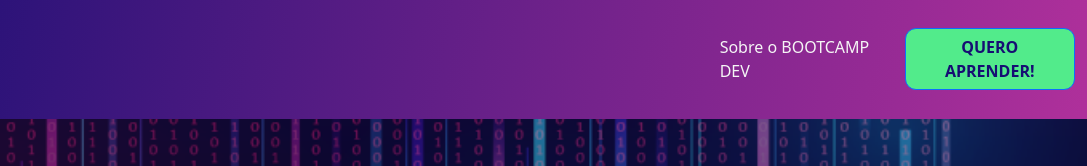
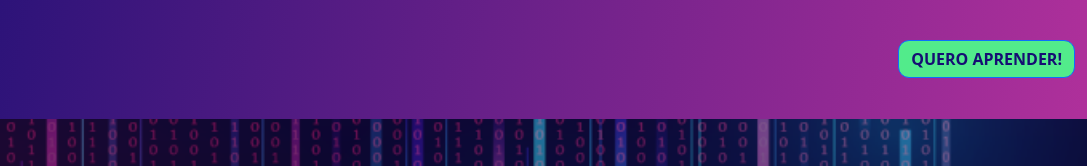
Before and after one commit to brainupdevelopers/brainupdevelopers.github.io, a plain HTML site: page index.html in a window 1280 px wide. Shown: the top 166 px of the page, 193-1280 px from the left. Drawn offline with nearby package versions, Linux system fonts and the light colour scheme.

```diff
--- a/index.html
+++ b/index.html
@@ -25,7 +25,6 @@
               </button>
               <div class="collapse navbar-collapse" id="navbarSupportedContent">
                 <ul class="navbar-nav me-auto mb-2 mb-lg-0 offset-8">
-                    <li><a class="nav-link CorLinkNavbar" aria-current="page" href="#">Sobre o BOOTCAMP DEV</a></li>
                 </ul><form class="d-flex" role="search">
                   <button class="btn btn-primary CorDoBottom" type="submit"> <strong class="DestaqueBottom">QUERO APRENDER!</strong></button>
                 </form>
```
Also changed, not shown: 1 other file.
